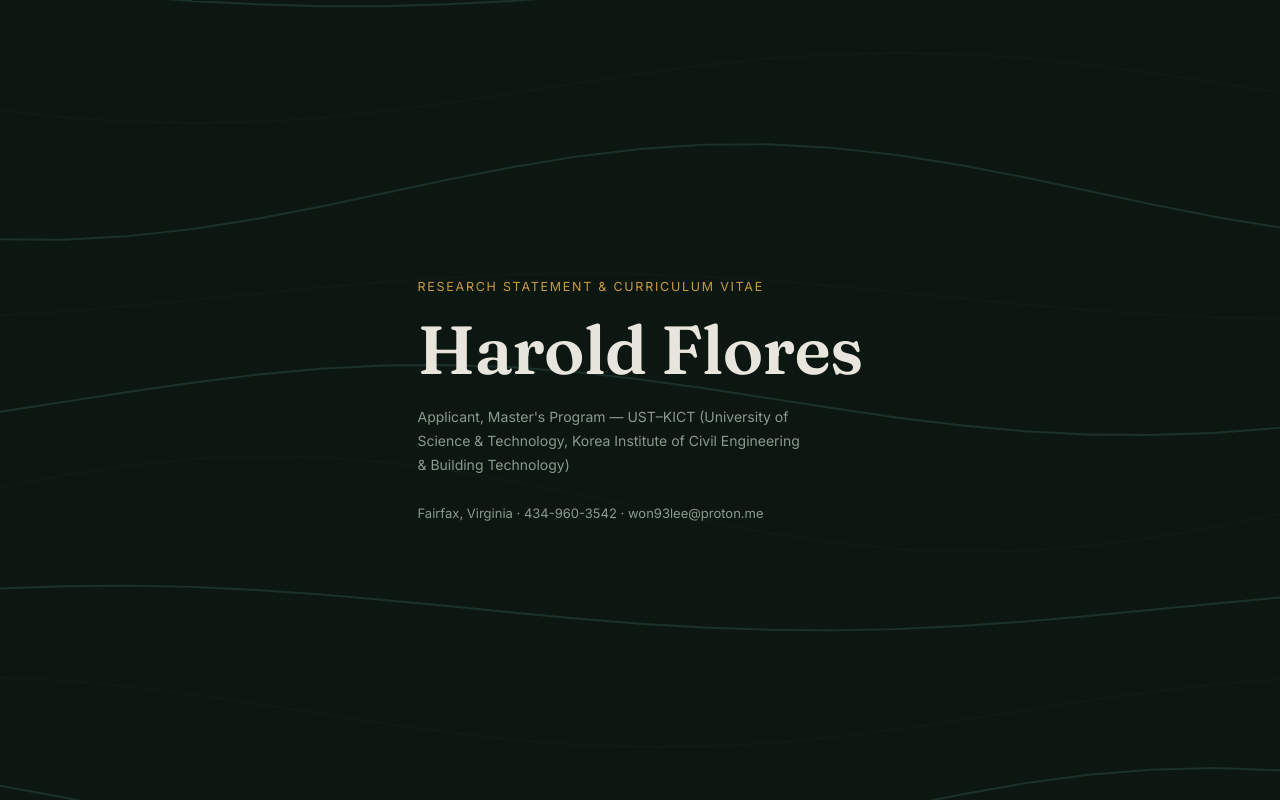
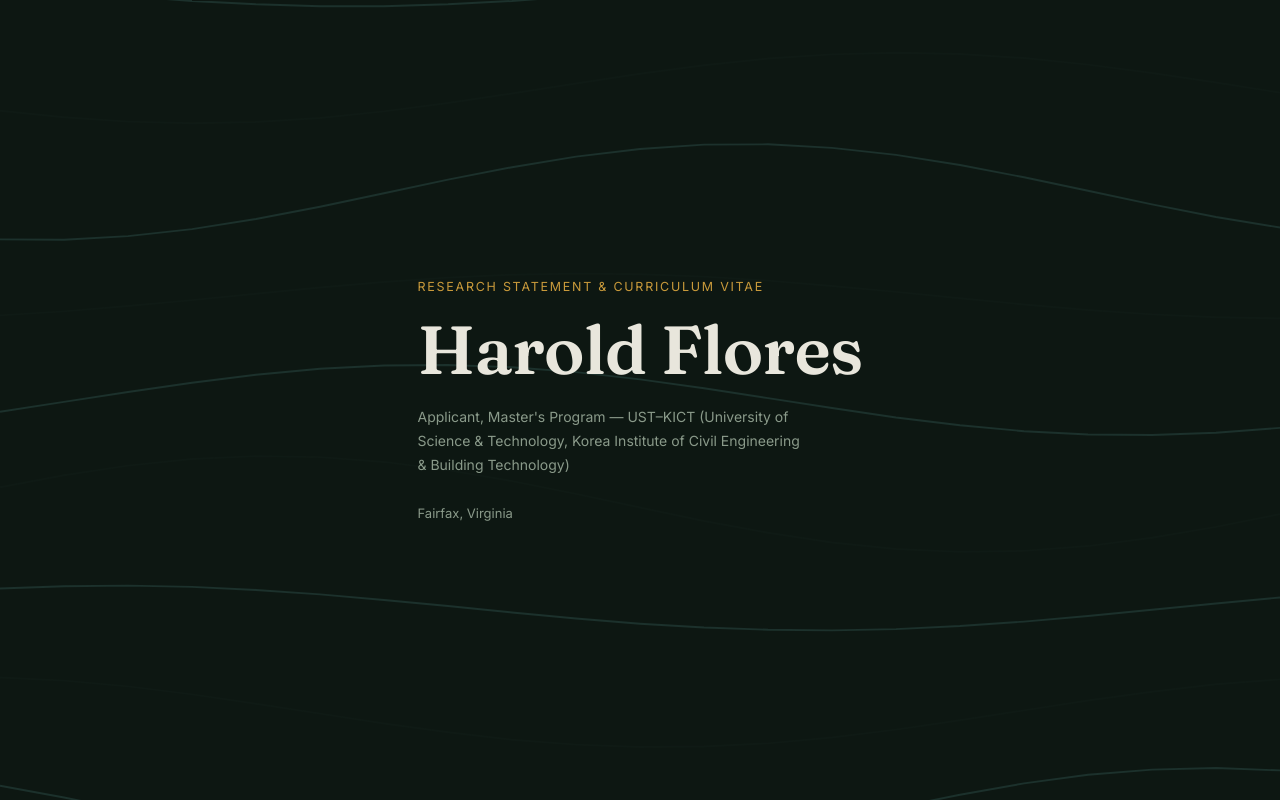
Before and after one commit to won93lee/Climate_Resume, a plain HTML site: page index.html in a window 1280 px wide. Shown: the top 800 px of the page. Drawn offline with Linux system fonts and the light colour scheme.

Commit message:
Remove personal contact information from index.html
Removed contact details from the index.html file.

```diff
--- a/index.html
+++ b/index.html
@@ -126,7 +126,7 @@ footer .end{margin-top:36px; font-size:11px; color:var(--muted); letter-spacing:
     <div class="kicker">Research Statement &amp; Curriculum Vitae</div>
     <h1>Harold Flores</h1>
     <div class="target">Applicant, Master's Program — UST–KICT (University of Science &amp; Technology, Korea Institute of Civil Engineering &amp; Building Technology)</div>
-    <div class="loc">Fairfax, Virginia · 434-960-3542 · won93lee@proton.me</div>
+    <div class="loc">Fairfax, Virginia</div>
   </div>
 </section>
 
@@ -206,7 +206,7 @@ footer .end{margin-top:36px; font-size:11px; color:var(--muted); letter-spacing:
 <footer><div class="wrap">
   <div class="eyebrow">End of Record</div>
   <h2 class="section-title" style="margin-bottom:6px;">Harold Flores</h2>
-  <div class="contact">won93lee@proton.me · 434-960-3542 · Fairfax, Virginia</div>
+  <div class="contact">Fairfax, Virginia</div>
   <div class="end">SUBMITTED FOR REVIEW — UST–KICT</div>
 </div></footer>
 
```
